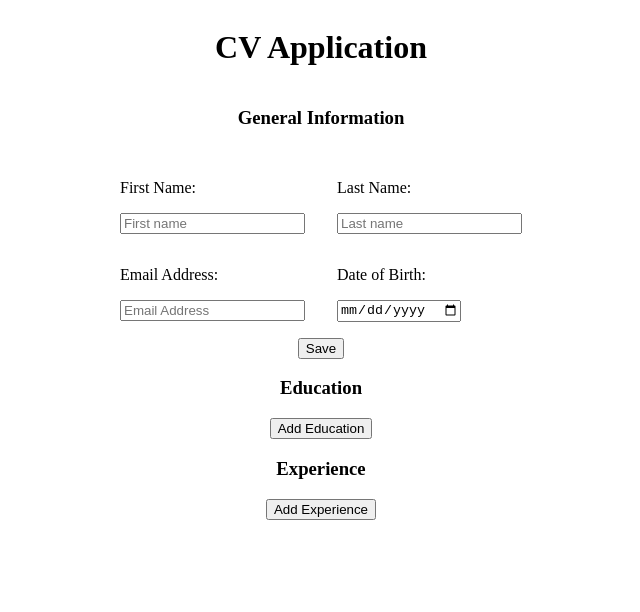
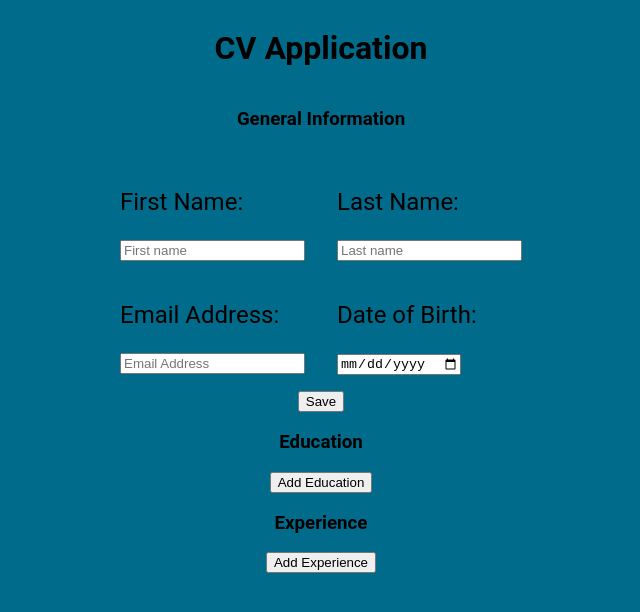
Before and after one commit to ZakariyeAden/CV-Applicaton, a React (Create React App) app: page / in a window 1280 px wide. Shown: the top 612 px of the page, without its empty margins (319-959 px from the left). Built offline with nearby package versions, Linux system fonts and the light colour scheme.

Commit message:
adding light styling

```diff
--- a/src/style/style.css
+++ b/src/style/style.css
@@ -0,0 +1,12 @@
+body{
+  font-family: 'Roboto', sans-serif;
+  background-color: rgb(0, 107, 139);
+}
+.edit{
+  border-radius: 4px;
+  padding: 1rem;
+  background-color: #fff;
+}
+p{
+  font-size: 1.5rem;
+}
```
